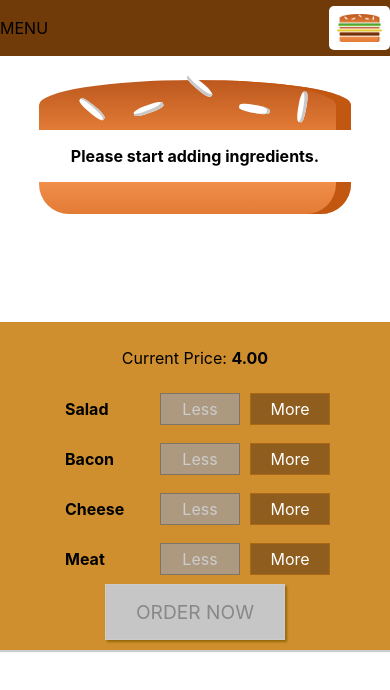
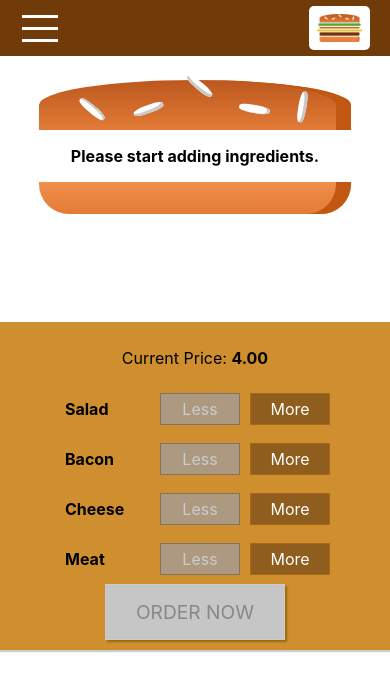
Before and after one commit to ysvet/myburger, a React (Create React App) app: page / in a window 390 px wide. Shown: the top 690 px of the page. Built offline with nearby package versions, Linux system fonts and the light colour scheme.

Commit message:
added hamburger menu icon

```diff
--- a/src/components/Navigation/SideDrawer/DrawerToggle/DrawerToggle.js
+++ b/src/components/Navigation/SideDrawer/DrawerToggle/DrawerToggle.js
@@ -1,8 +1,12 @@
 import React from 'react';
 
+import styles from './DrawerToggle.module.css';
+
 const drawerToggle = ( props ) => (
-   <div onClick={props.clicked}>
-     MENU
+   <div className={styles.DrawerToggle} onClick={props.clicked}>
+     <div></div>
+     <div></div>
+     <div></div>
    </div>
 );
 
--- /dev/null
+++ b/src/components/Navigation/SideDrawer/DrawerToggle/DrawerToggle.module.css
@@ -0,0 +1,23 @@
+.DrawerToggle {
+    width: 40px;
+    height: 100%;
+    display: flex;
+    flex-flow: column;
+    justify-content: space-around;
+    align-items: center;
+    padding: 10px 0;
+    box-sizing: border-box;
+    cursor: pointer;
+}
+
+.DrawerToggle div {
+    width: 90%;
+    height: 3px;
+    background-color: white;
+}
+
+@media (min-width: 500px) {
+    .DrawerToggle {
+        display: none;
+    }
+}
--- a/src/components/Navigation/Toolbar/Toolbar.module.css
+++ b/src/components/Navigation/Toolbar/Toolbar.module.css
@@ -8,7 +8,7 @@
     display: flex;
     justify-content: space-between;
     align-items: center;
-    padding: 0 20 px;
+    padding: 0 20px;
     box-sizing: border-box;
     z-index: 90;
 }
```
